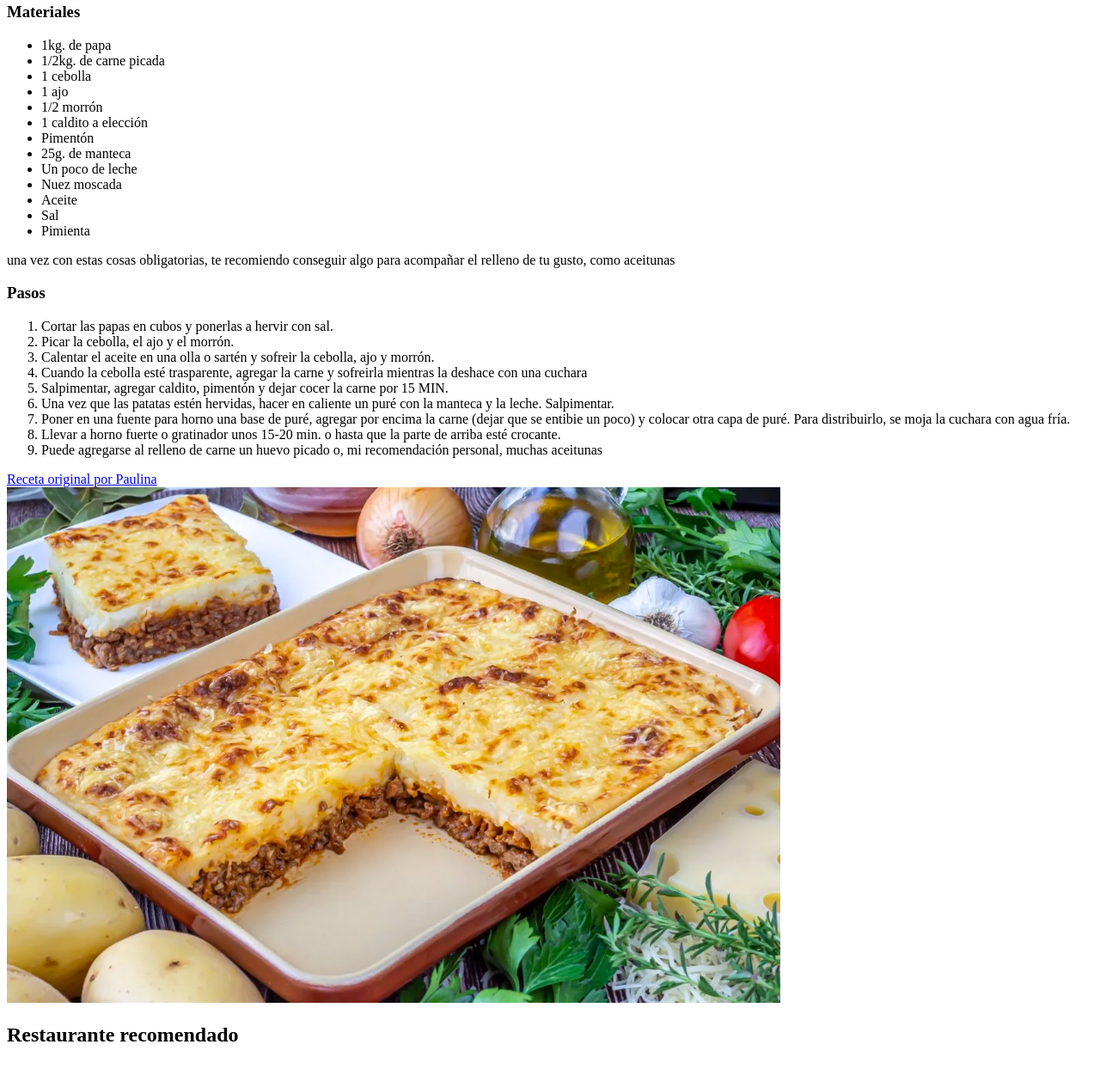
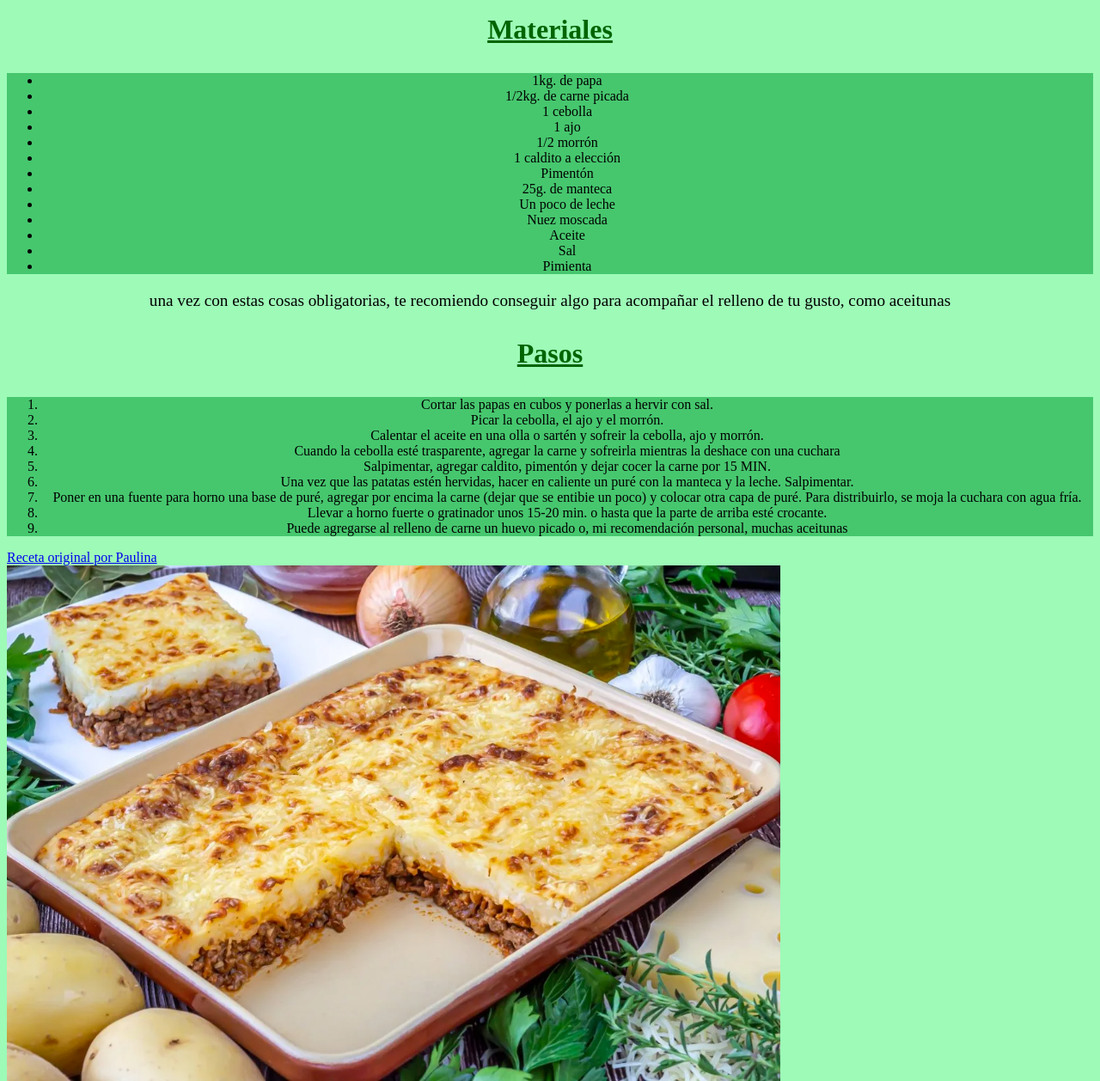
Before and after one commit to paty-dev2077/patycreador, a plain HTML site: page index.html in a window 1280 px wide. Shown: the part 769-2027 px from the top of the page at 86% size. Drawn offline with Linux system fonts and the light colour scheme; files that its build step writes are made by us from their sources; grey boxes are pictures that could not be loaded.

Commit message:
Add files via upload

```diff
--- a/aura.css
+++ b/aura.css
@@ -1 +1,5 @@
-.subtiazul { text-decoration-color:blue; text-decoration:underline; }
+.subtibrown {  text-align:center; ; font-size:200%; color:darkgreen; border-width: medium; text-decoration: underline; }
+body { background-color:#9DFAB7 }
+.ingr {text-align: center; color: ; background-color:#46C76E; }
+.olives {text-align: center; font-size: 120%}
+.imagen2 {align-items: center;}
```
